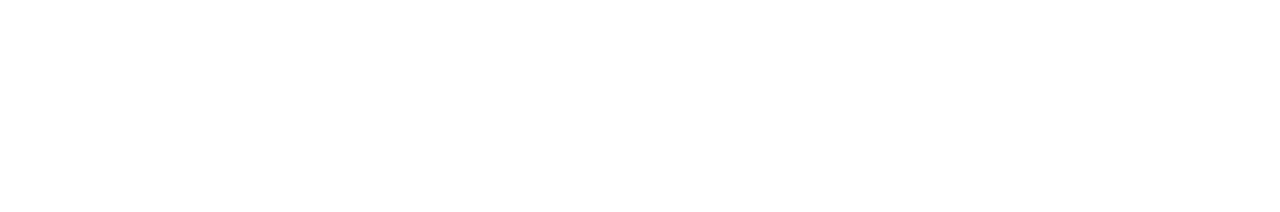
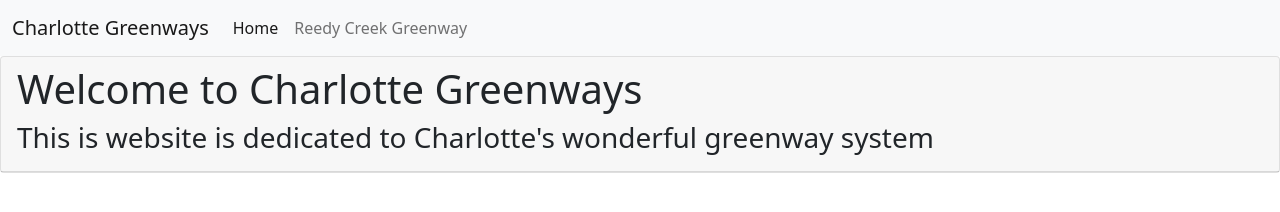
Before and after one commit to adam9417/CLTGreenways, a plain HTML site: page index.html in a window 1280 px wide. Drawn offline with nearby package versions, Linux system fonts and the light colour scheme.

Commit message:
Header and nav work

```diff
--- a/index.html
+++ b/index.html
@@ -9,4 +9,65 @@
     <link href="https://cdn.jsdelivr.net/npm/bootstrap@5.0.0-beta1/dist/css/bootstrap.min.css" rel="stylesheet" integrity="sha384-giJF6kkoqNQ00vy+HMDP7azOuL0xtbfIcaT9wjKHr8RbDVddVHyTfAAsrekwKmP1" crossorigin="anonymous">
     <link rel="shortcut icon" href="images/CLTIcon.ico" type="image/x-icon">
   </head>
+  <body>
+    <header>
+      <nav class="navbar navbar-expand-lg navbar-light bg-light">
+        <div class="container-fluid">
+          <a class="navbar-brand" href="index.html">Charlotte Greenways</a>
+          <button class="navbar-toggler" type="button" data-bs-toggle="collapse" data-bs-target="#navbarNavDropdown" aria-controls="navbarNavDropdown" aria-expanded="false" aria-label="Toggle navigation">
+            <span class="navbar-toggler-icon"></span>
+          </button>
+          <div class="collapse navbar-collapse" id="navbarNavDropdown">
+            <ul class="navbar-nav">
+              <li class="nav-item">
+                <a class="nav-link active" aria-current="page" href="index.html">Home</a>
+              </li>
+              <li class="nav-item">
+                <a class="nav-link" href="/reedyCreek.html" target="_blank">Reedy Creek Greenway</a>
+              </li>
+              <!-- <li class="nav-item">
+                <a class="nav-link" href="commResources.html">Community Resources</a>
+              </li> -->
+              <!-- <li class="nav-item">
+                <a class="nav-link" href="supportNeighbors.html">Support Your Neighbors</a>
+              </li>
+              <li class="nav-item">
+                <a class="nav-link" href="hoaBoard.html">Your HOA Board</a>
+              </li>
+              <li class="nav-item">
+                <a class="nav-link" href="helpfulHints.html">Helpful Home Hints</a>
+              </li>
+
+              <li class="nav-item dropdown">
+                <a class="nav-link dropdown-toggle" href="#" id="navbarDropdownMenuLink" role="button" data-bs-toggle="dropdown" aria-expanded="false">
+                  Documents
+                </a>
+                <ul class="dropdown-menu" aria-labelledby="navbarDropdownMenuLink">
+                  <li><a class="dropdown-item" href="pdf docs/ARC.pdf" target="_blank">ARC Form</a></li>
+                  <li><a class="dropdown-item" href="pdf docs/CCR Brookedale.pdf" target="_blank">CCR Form</a></li>
+                  <li><a class="dropdown-item" href="pdf docs/Design Guidelines Brookedale.pdf" target="_blank">Design Guidelines</a></li>
+                </ul>
+              </li> -->
+            </ul>
+          </div>
+        </div>
+      </nav>
+
+
+    </header>
+    <div class="card">
+      <div class="card-header">
+        <h1>Welcome to Charlotte Greenways</h1>
+        <h3>This is website is dedicated to Charlotte's wonderful greenway system</h3>
+      </div>
+
+
+
+    </div>
+    <footer>
+
+    </footer>
+    <!-- JavaScript Bundle with Popper -->
+    <script src="https://cdn.jsdelivr.net/npm/bootstrap@5.0.0-beta1/dist/js/bootstrap.bundle.min.js" integrity="sha384-ygbV9kiqUc6oa4msXn9868pTtWMgiQaeYH7/t7LECLbyPA2x65Kgf80OJFdroafW" crossorigin="anonymous"></script>
+  </body>
 </html>
```
